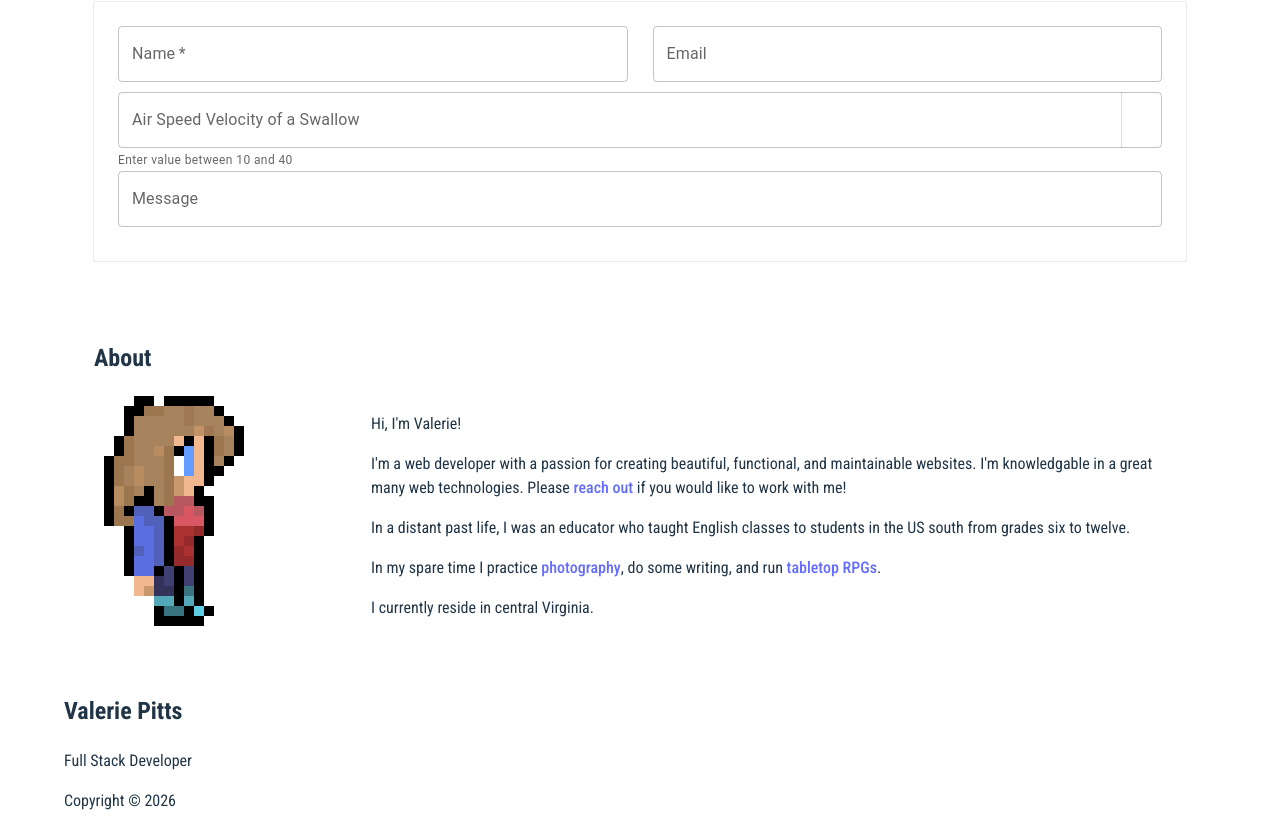
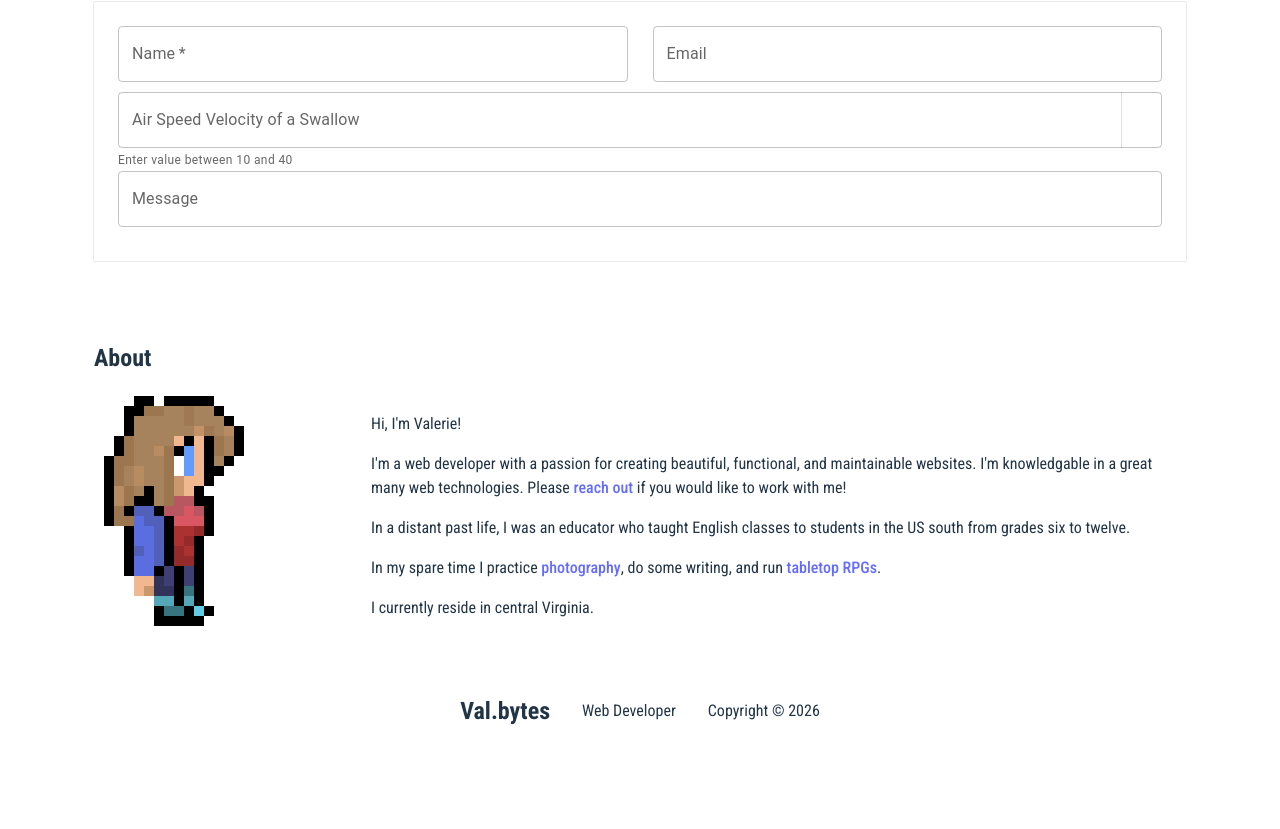
Before and after one commit to valbytes/val-homepage-simple, a React (Vite) app: page / in a window 1280 px wide. Shown: the part 1092-1921 px from the top of the page. After the commit the page ends 1841 px from the top, so only its background shows below. Built offline with nearby package versions, Linux system fonts and the light colour scheme; some icons are missing.

Commit message:
Edits to footer

```diff
--- a/src/assets/pageSections/Footer/Footer.css
+++ b/src/assets/pageSections/Footer/Footer.css
@@ -1,5 +1,7 @@
 .footer-content {
+    gap: 2rem;
     display: flex;
-    justify-content: flex-start;
+    align-items: center;
     flex-wrap: wrap;
+    justify-content: center;
 }
--- a/src/assets/pageSections/Footer/Footer.tsx
+++ b/src/assets/pageSections/Footer/Footer.tsx
@@ -1,11 +1,12 @@
+import './Footer.css';
 
 function Footer() {
     return (
         <section>
             <div className="footer-container">
                 <div className="footer-content">
-                    <h2>Valerie Pitts</h2>
-                    <p>Full Stack Developer</p>
+                    <h2>Val.bytes</h2>
+                    <p>Web Developer</p>
                     <p>Copyright &copy; 2026</p>
                 </div>
             </div>
```
